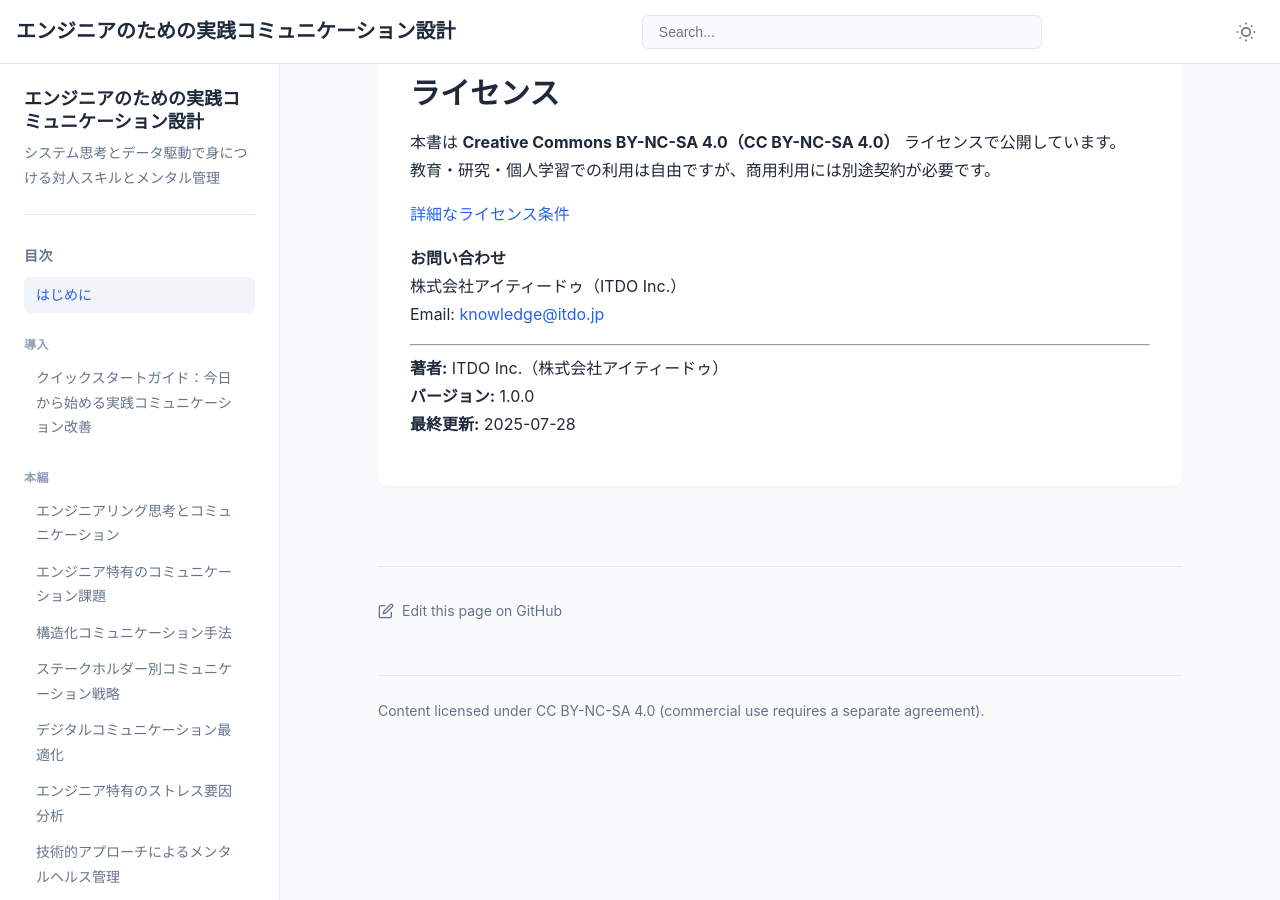
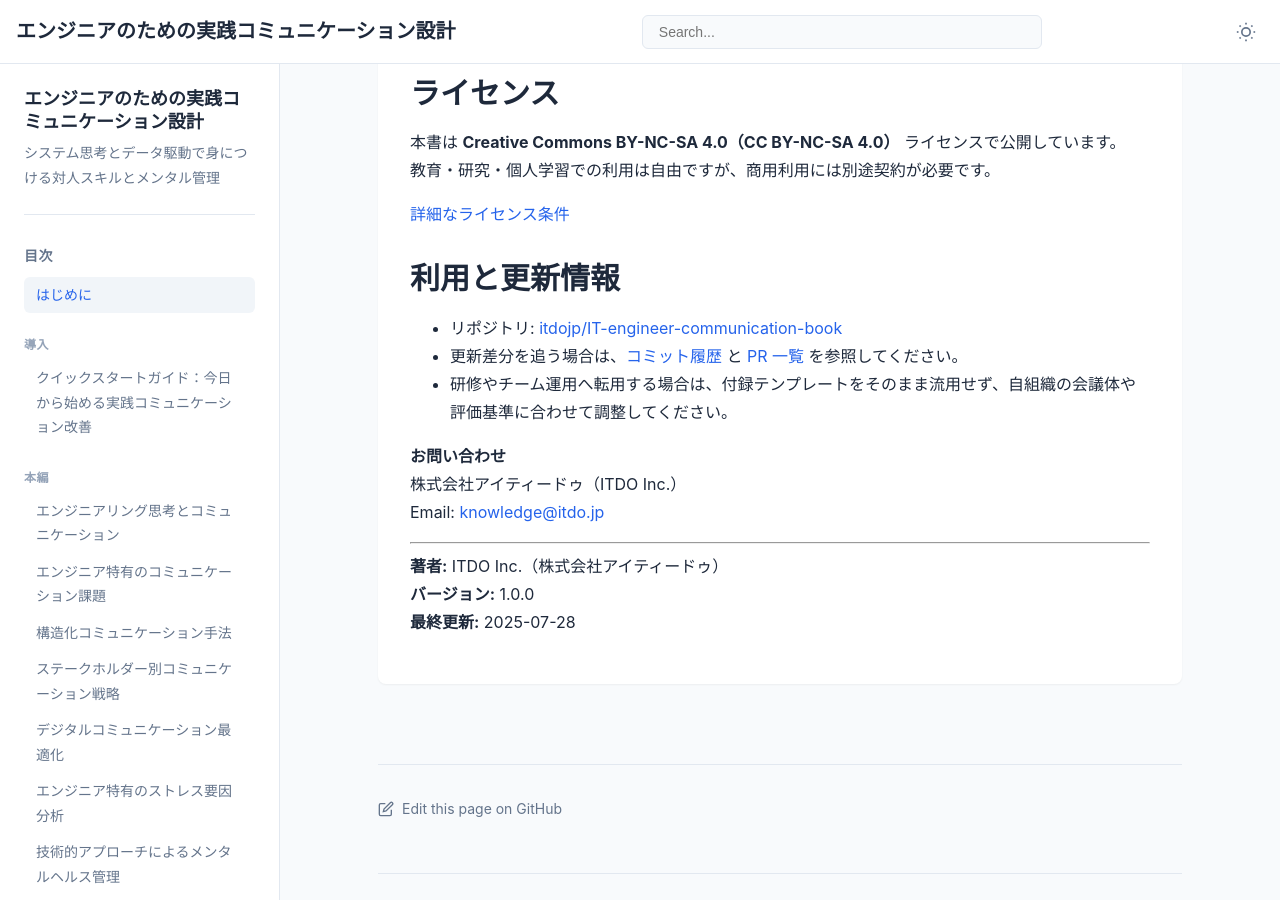
Before and after one commit to itdojp/IT-engineer-communication-book, a Jekyll site: the page built from docs/index.md, in a window 1280 px wide and 900 px high, scrolled down 2679 px. Built offline with Jekyll 4.4.1, drawn with Linux system fonts in a browser that asks for light colours.

Commit message:
[codex] improve IT engineer communication index guidance (#127)
* docs: strengthen index guidance

* Clarify README reading order

* fix: point README entry links to index pages

* docs: improve communication index guidance

* Address Copilot update links feedback

```diff
--- a/docs/index.md
+++ b/docs/index.md
@@ -94,6 +94,12 @@ permalink: /
 
 [詳細なライセンス条件](https://github.com/itdojp/it-engineer-knowledge-architecture/blob/main/LICENSE.md)
 
+## 利用と更新情報
+
+- リポジトリ: [itdojp/IT-engineer-communication-book](https://github.com/itdojp/IT-engineer-communication-book)
+- 更新差分を追う場合は、[コミット履歴](https://github.com/itdojp/IT-engineer-communication-book/commits/main/) と [PR 一覧](https://github.com/itdojp/IT-engineer-communication-book/pulls) を参照してください。
+- 研修やチーム運用へ転用する場合は、付録テンプレートをそのまま流用せず、自組織の会議体や評価基準に合わせて調整してください。
+
 **お問い合わせ**
 株式会社アイティードゥ（ITDO Inc.）
 Email: [knowledge@itdo.jp](mailto:knowledge@itdo.jp)
```
